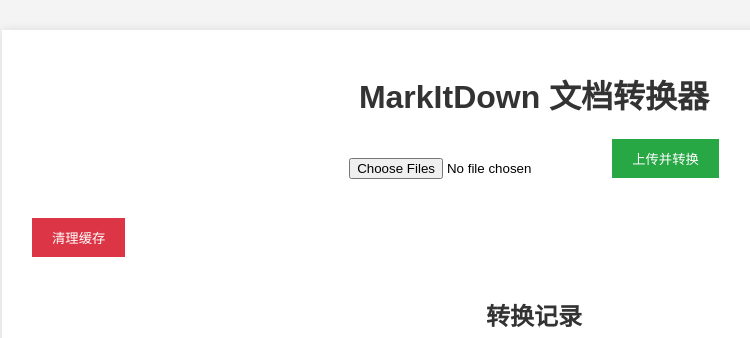
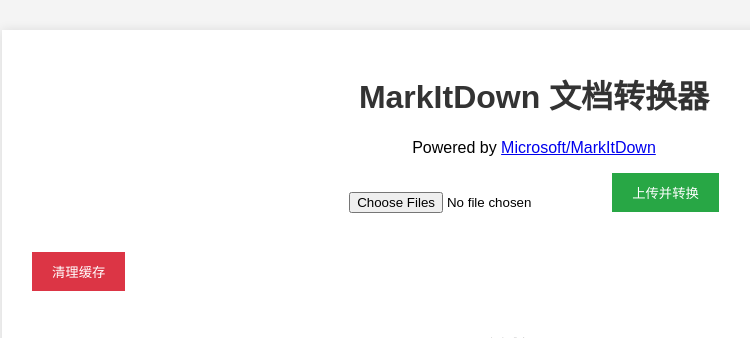
Before and after one commit to DomeenoH/Doc2Markdown, a Flask app: page / in a window 1280 px wide. Shown: the top 338 px of the page, without its empty margins (106-856 px from the left). Run offline with Flask 3, Linux system fonts and the light colour scheme; some libraries are stand-ins or nearby versions.

Commit message:
Added notice

```diff
--- a/templates/index.html
+++ b/templates/index.html
@@ -1,19 +1,27 @@
 <!DOCTYPE html>
 <html lang="zh-CN">
+
 <head>
-    <meta charset="UTF-8">
+    <meta charset="UTF-8" />
     <title>MarkItDown 文档转换器</title>
-    <link rel="stylesheet" href="{{ url_for('static', filename='styles.css') }}">
+    <link rel="stylesheet" href="{{ url_for('static', filename='styles.css') }}" />
 </head>
+
 <body>
     <div class="container">
         <h1>MarkItDown 文档转换器</h1>
+        <div align="center">
+            <p>
+                Powered by
+                <a href="https://github.com/microsoft/markitdown">Microsoft/MarkItDown</a>
+            </p>
+        </div>
         <form id="upload-form">
-            <input type="file" id="file-input" name="files" multiple required>
+            <input type="file" id="file-input" name="files" multiple required />
             <button type="submit" id="upload-button">上传并转换</button>
         </form>
         <button id="clear-cache">清理缓存</button>
-        <div id="loading" class="loading" style="display: none;">
+        <div id="loading" class="loading" style="display: none">
             <div class="spinner"></div>
             <span>正在转换...</span>
         </div>
@@ -27,8 +35,7 @@
                         <th>显示内容</th>
                     </tr>
                 </thead>
-                <tbody>
-                </tbody>
+                <tbody></tbody>
             </table>
         </div>
     </div>
@@ -41,4 +48,5 @@
     </div>
     <script src="{{ url_for('static', filename='script.js') }}"></script>
 </body>
+
 </html>
```
